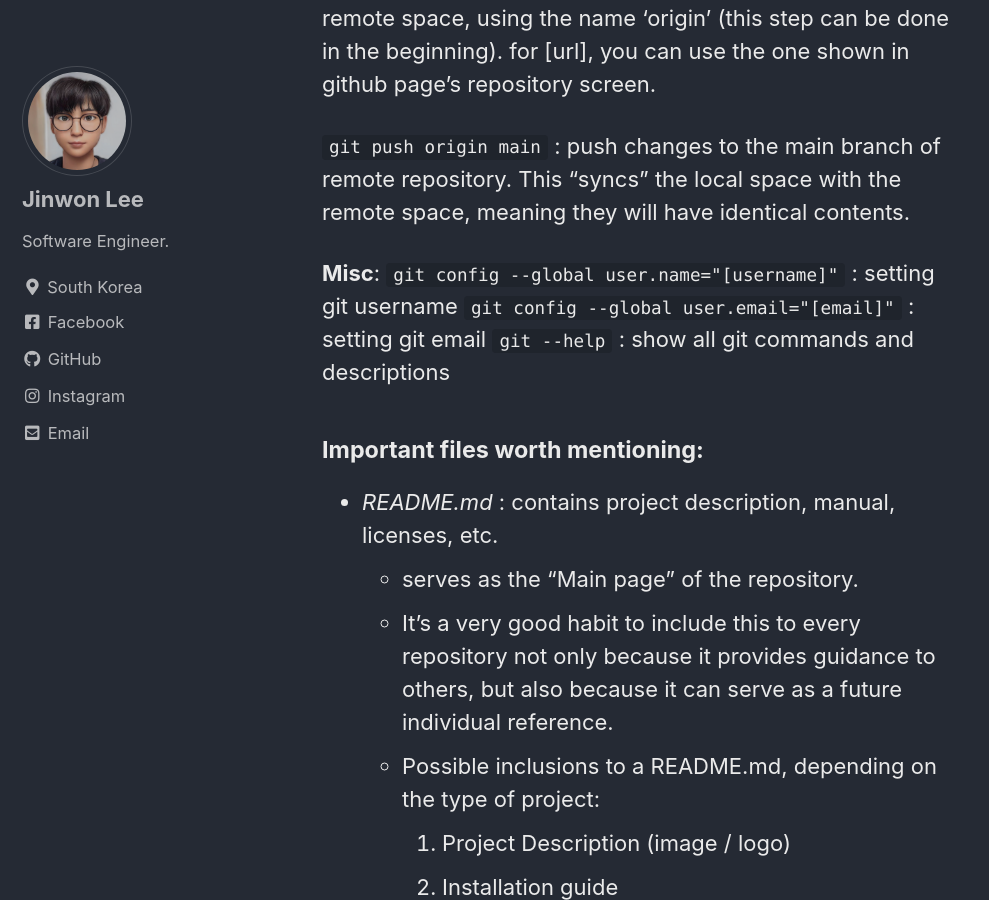
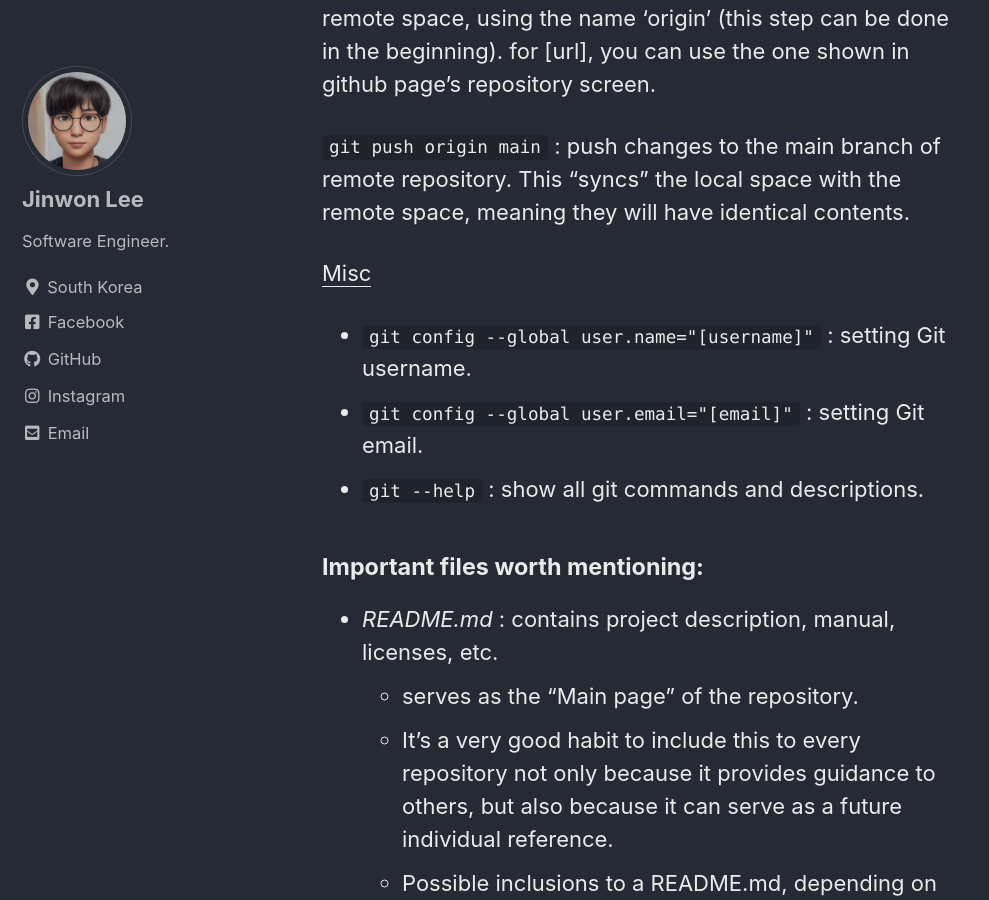
Before and after one commit to lookalee/lookalee.github.io, a Jekyll site: the page built from _posts/2021-06-22-2-git-basic-commands.md, in a window 1280 px wide and 900 px high, scrolled down 1129 px. Shown: the whole window, without its empty margins (0-989 px from the left). Built offline with Jekyll 4.4.1, drawn with Linux system fonts in a browser that asks for light colours; cached includes are drawn as plain includes; comment, search, counter and statistics services are not loaded.

Commit message:
add git article 2 and 3

```diff
--- a/_posts/2021-06-22-2-git-basic-commands.md
+++ b/_posts/2021-06-22-2-git-basic-commands.md
@@ -24,10 +24,11 @@ categories: git
 
 `git push origin main` : push changes to the main branch of remote repository. This "syncs" the local space with the remote space, meaning they will have identical contents.
 
-**Misc**:
- `git config --global user.name="[username]"` : setting git username
- `git config --global user.email="[email]"` : setting git email
- `git --help` : show all git commands and descriptions
+<u>Misc</u>
+
+- `git config --global user.name="[username]"` : setting Git username.
+- `git config --global user.email="[email]"` : setting Git email.
+- `git --help` : show all git commands and descriptions.
 
 #### Important files worth mentioning:
 
```
